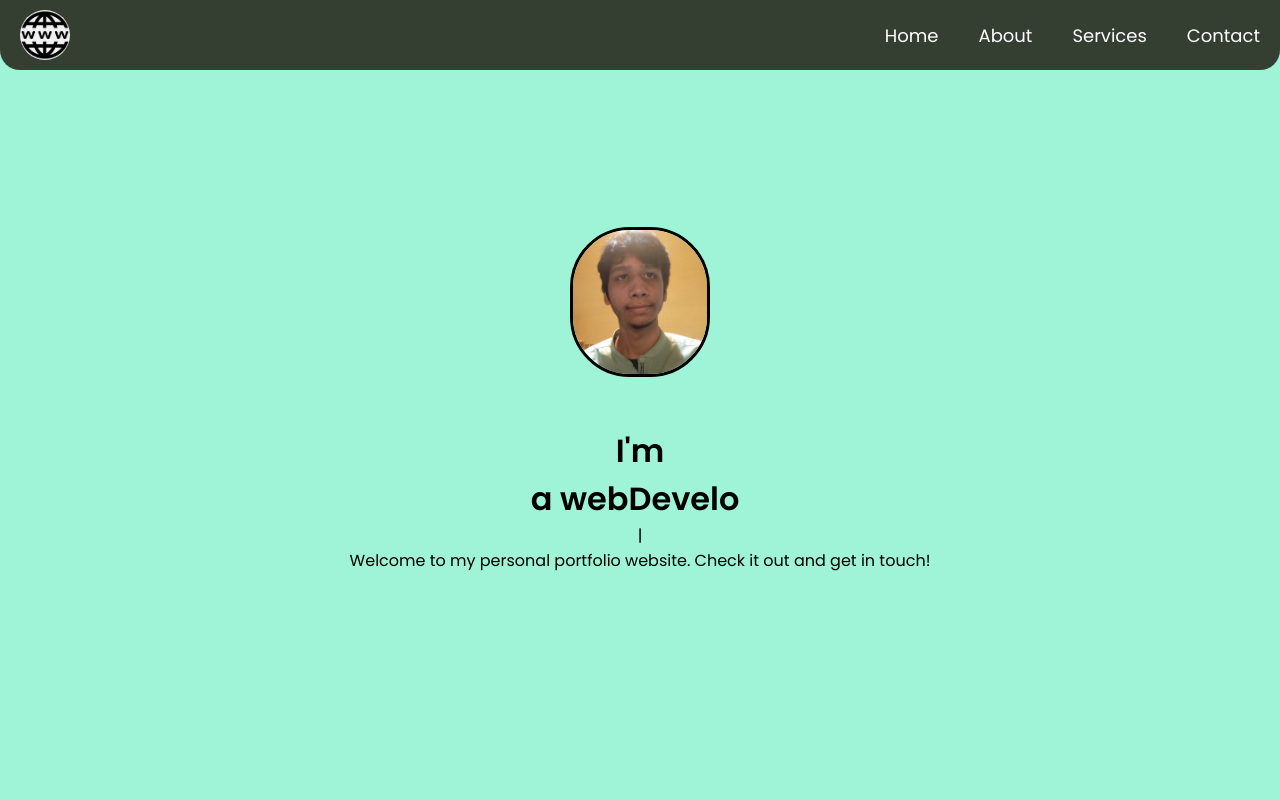
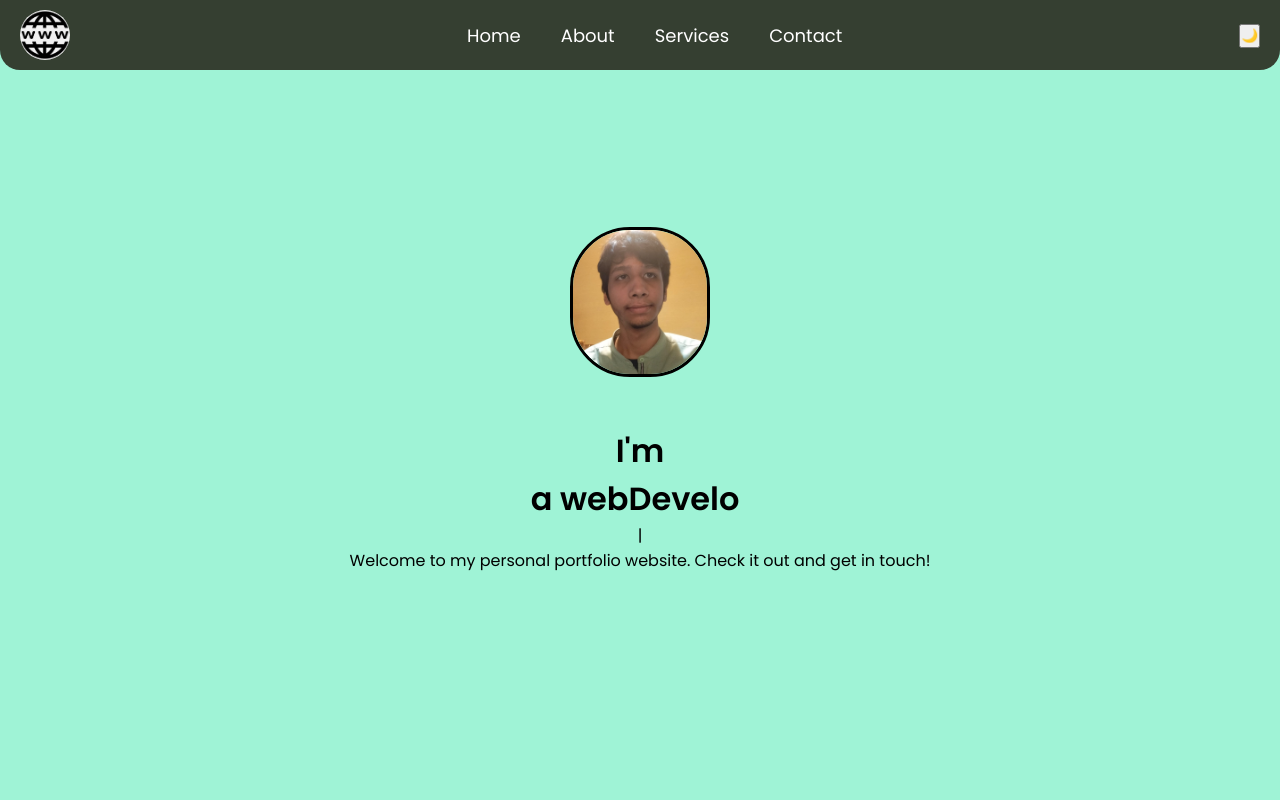
Before and after one commit to sanjitram/personal_portfolio, a React (Create React App) app: page / in a window 1280 px wide. Shown: the top 800 px of the page. Built offline with nearby package versions, Linux system fonts and the light colour scheme.

Commit message:
Update Navbar.jsx

```diff
--- a/src/components/navbar/Navbar.jsx
+++ b/src/components/navbar/Navbar.jsx
@@ -4,9 +4,15 @@ import webimg from "./navimg.png";
 
 const Navbar = () => {
   const [isMenuOpen, setIsMenuOpen] = useState(false);
+  const [isDarkMode, setIsDarkMode] = useState(false);
 
   const handleToggle = () => {
     setIsMenuOpen(!isMenuOpen);
+  };
+
+  const toggleDarkMode = () => {
+    setIsDarkMode(!isDarkMode);
+    document.body.classList.toggle("dark-mode", !isDarkMode);
   };
 
   return (
@@ -20,11 +26,18 @@ const Navbar = () => {
         <a href="#contact">Contact</a>
       </div>
 
-      <button id="toggle" onClick={handleToggle}>
-        ☰
-      </button>
+      <div className="navbar-buttons">
+        <button id="toggle" onClick={handleToggle}>
+          ☰
+        </button>
+        <button className="dark-mode-toggle" onClick={toggleDarkMode}>
+          {isDarkMode ? "☀️" : "🌙"}
+        </button>
+      </div>
     </nav>
   );
 };
 
+
+
 export default Navbar;
```
